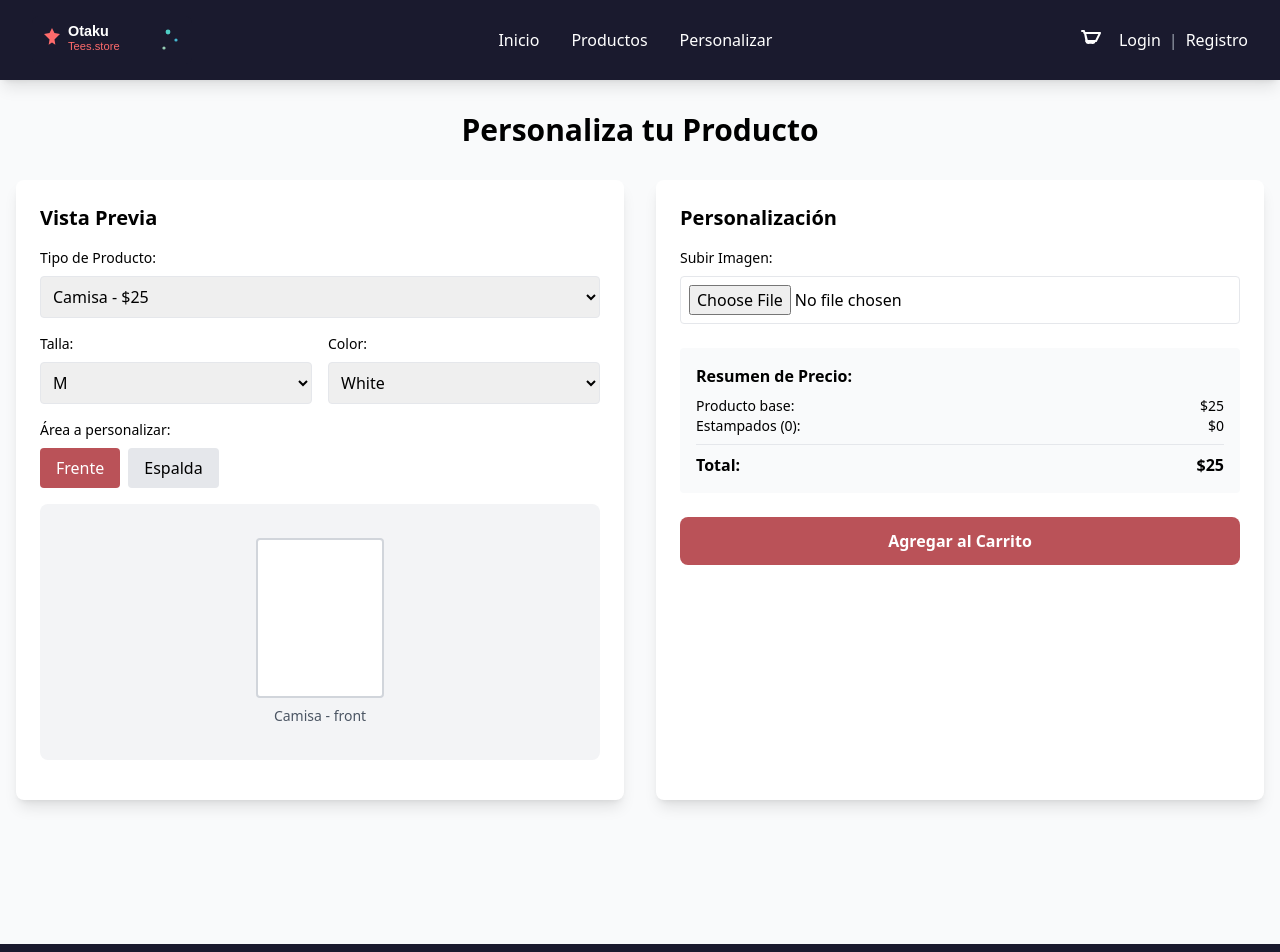
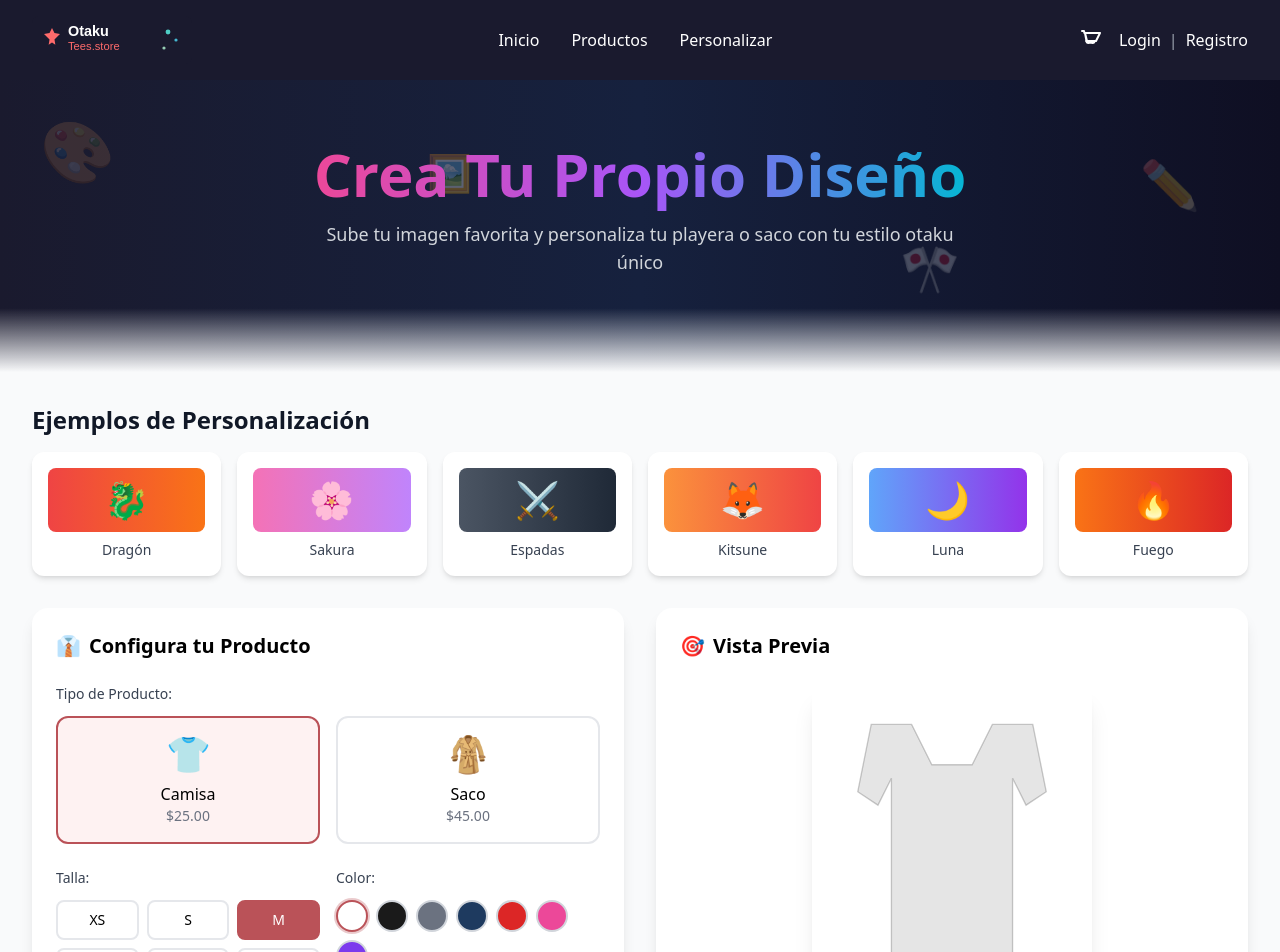
Before and after one commit to Heri-valen/animestill, a SvelteKit app: page /personalizar in a window 1280 px wide. Shown: the top 952 px of the page. Built offline with nearby package versions, Linux system fonts and the light colour scheme.

Commit message:
feat: redesign personalize page with modern banner, preview and image upload visualization

```diff
--- a/src/routes/personalizar/+page.svelte
+++ b/src/routes/personalizar/+page.svelte
@@ -1,26 +1,45 @@
 <script lang="ts">
 	import { addToCart } from '$lib/stores/auth';
+	import { page } from '$app/stores';
 
-	let selectedProduct = 'shirt';
-	let selectedSize = 'M';
-	let selectedColor = 'white';
-	let uploadedImage: File | null = null;
-	let imagePreview = '';
-	let customization = {
-		front: { image: '', position: { x: 50, y: 50 }, size: 50 },
-		back: { image: '', position: { x: 50, y: 50 }, size: 50 },
-		leftSleeve: { image: '', position: { x: 50, y: 50 }, size: 30 },
-		rightSleeve: { image: '', position: { x: 50, y: 50 }, size: 30 }
-	};
-	let activeArea = 'front';
+	let selectedProduct = $state('shirt');
+	let selectedSize = $state('M');
+	let selectedColor = $state('#ffffff');
+	let uploadedImage: File | null = $state(null);
+	let imagePreview = $state('');
+	let customization = $state({
+		front: { image: '', position: { x: 50, y: 40 }, size: 40 },
+		back: { image: '', position: { x: 50, y: 40 }, size: 40 },
+		leftSleeve: { image: '', position: { x: 50, y: 50 }, size: 25 },
+		rightSleeve: { image: '', position: { x: 50, y: 50 }, size: 25 }
+	});
+	let activeArea = $state('front');
 
 	const products = {
-		shirt: { name: 'Camisa', basePrice: 25 },
-		jacket: { name: 'Saco', basePrice: 45 }
+		shirt: { name: 'Camisa', basePrice: 25, preview: '👕' },
+		jacket: { name: 'Saco', basePrice: 45, preview: '🧥' }
 	};
 
 	const sizes = ['XS', 'S', 'M', 'L', 'XL', 'XXL'];
-	const colors = ['white', 'black', 'gray', 'navy', 'red'];
+
+	const colorOptions = [
+		{ name: 'Blanco', value: '#ffffff' },
+		{ name: 'Negro', value: '#1a1a1a' },
+		{ name: 'Gris', value: '#6b7280' },
+		{ name: 'Azul Marino', value: '#1e3a5f' },
+		{ name: 'Rojo', value: '#dc2626' },
+		{ name: 'Rosa', value: '#ec4899' },
+		{ name: 'Morado', value: '#7c3aed' }
+	];
+
+	const exampleDesigns = [
+		{ emoji: '🐉', title: 'Dragón', color: 'from-red-500 to-orange-500' },
+		{ emoji: '🌸', title: 'Sakura', color: 'from-pink-400 to-purple-400' },
+		{ emoji: '⚔️', title: 'Espadas', color: 'from-gray-600 to-gray-800' },
+		{ emoji: '🦊', title: 'Kitsune', color: 'from-orange-400 to-red-500' },
+		{ emoji: '🌙', title: 'Luna', color: 'from-blue-400 to-purple-600' },
+		{ emoji: '🔥', title: 'Fuego', color: 'from-orange-500 to-red-600' }
+	];
 
 	function handleImageUpload(event: Event) {
 		const file = (event.target as HTMLInputElement).files?.[0];
@@ -47,9 +66,14 @@
 		customization[activeArea as keyof typeof customization].size = value;
 	}
 
+	function applyExample(design: (typeof exampleDesigns)[0]) {
+		customization[activeArea as keyof typeof customization].image = design.emoji;
+		imagePreview = design.emoji;
+	}
+
 	function calculatePrice() {
 		const basePrice = products[selectedProduct as keyof typeof products].basePrice;
-		const stampPrice = Object.values(customization).filter((c) => c.image).length * 8;
+		const stampPrice = Object.values(customization).filter((c: any) => c.image).length * 8;
 		return basePrice + stampPrice;
 	}
 
@@ -72,192 +96,399 @@
 	<title>Personalizar - OtakuTees.store</title>
 </svelte:head>
 
-<div class="mx-auto max-w-7xl px-4 py-8">
-	<h1 class="mb-8 text-center text-3xl font-bold">Personaliza tu Producto</h1>
-
-	<div class="grid grid-cols-1 gap-8 lg:grid-cols-2">
-		<!-- Product Preview -->
-		<div class="rounded-lg bg-white p-6 shadow-lg">
-			<h2 class="mb-4 text-xl font-semibold">Vista Previa</h2>
-
-			<!-- Product Type Selector -->
-			<div class="mb-4">
-				<label class="mb-2 block text-sm font-medium">Tipo de Producto:</label>
-				<select bind:value={selectedProduct} class="w-full rounded border p-2">
-					<option value="shirt">Camisa - $25</option>
-					<option value="jacket">Saco - $45</option>
-				</select>
+<div class="min-h-screen bg-gray-50">
+	<div class="relative overflow-hidden bg-gradient-to-r from-[#1a1a2e] via-[#16213e] to-[#0f0f23]">
+		<div class="absolute inset-0 opacity-30">
+			<div class="absolute top-10 left-10 animate-pulse text-6xl">🎨</div>
+			<div class="absolute top-20 right-20 animate-pulse text-5xl" style="animation-delay: 0.5s">
+				✏️
 			</div>
-
-			<!-- Size & Color Selectors -->
-			<div class="mb-4 grid grid-cols-2 gap-4">
-				<div>
-					<label class="mb-2 block text-sm font-medium">Talla:</label>
-					<select bind:value={selectedSize} class="w-full rounded border p-2">
-						{#each sizes as size}
-							<option value={size}>{size}</option>
-						{/each}
-					</select>
+			<div class="absolute top-1/4 left-1/3 animate-pulse text-4xl" style="animation-delay: 1s">
+				🖼️
 			</div>
-				<div>
-					<label class="mb-2 block text-sm font-medium">Color:</label>
-					<select bind:value={selectedColor} class="w-full rounded border p-2">
-						{#each colors as color}
-							<option value={color}>{color.charAt(0).toUpperCase() + color.slice(1)}</option>
-						{/each}
-					</select>
+			<div
+				class="absolute right-1/4 bottom-20 animate-pulse text-5xl"
+				style="animation-delay: 1.5s"
+			>
+				🎌
 			</div>
 		</div>
 
-			<!-- Product Area Selector -->
-			<div class="mb-4">
-				<label class="mb-2 block text-sm font-medium">Área a personalizar:</label>
+		<div class="relative mx-auto max-w-7xl px-4 py-16 sm:px-6 lg:px-8">
+			<div class="text-center">
+				<h1 class="mb-4 text-4xl font-extrabold text-white sm:text-5xl lg:text-6xl">
+					<span
+						class="bg-gradient-to-r from-pink-500 via-purple-500 to-cyan-500 bg-clip-text text-transparent"
+					>
+						Crea Tu Propio Diseño
+					</span>
+				</h1>
+				<p class="mx-auto mb-8 max-w-2xl text-lg text-gray-300">
+					Sube tu imagen favorita y personaliza tu playera o saco con tu estilo otaku único
+				</p>
+			</div>
+		</div>
+
+		<div
+			class="absolute right-0 bottom-0 left-0 h-16 bg-gradient-to-t from-gray-50 to-transparent"
+		></div>
+	</div>
+
+	<div class="mx-auto max-w-7xl px-4 py-8 sm:px-6 lg:px-8">
+		<div class="mb-8">
+			<h2 class="mb-4 text-2xl font-bold text-gray-900">Ejemplos de Personalización</h2>
+			<div class="grid grid-cols-2 gap-4 sm:grid-cols-3 lg:grid-cols-6">
+				{#each exampleDesigns as design}
+					<button
+						onclick={() => applyExample(design)}
+						class="group relative overflow-hidden rounded-xl bg-white p-4 shadow-md transition-all hover:scale-105 hover:shadow-lg"
+					>
+						<div
+							class="bg-gradient-to-r {design.color} mb-2 flex h-16 items-center justify-center rounded-lg text-4xl"
+						>
+							{design.emoji}
+						</div>
+						<p class="text-sm font-medium text-gray-700">{design.title}</p>
+						<div
+							class="absolute inset-0 flex items-center justify-center bg-black/50 opacity-0 transition-opacity group-hover:opacity-100"
+						>
+							<span class="rounded-full bg-white px-3 py-1 text-sm font-medium text-gray-900"
+								>Usar</span
+							>
+						</div>
+					</button>
+				{/each}
+			</div>
+		</div>
+
+		<div class="grid grid-cols-1 gap-8 lg:grid-cols-2">
+			<div class="rounded-2xl bg-white p-6 shadow-lg">
+				<h2 class="mb-6 flex items-center text-xl font-semibold">
+					<span class="mr-2">👔</span> Configura tu Producto
+				</h2>
+
+				<div class="mb-6">
+					<label class="mb-3 block text-sm font-medium text-gray-700">Tipo de Producto:</label>
+					<div class="grid grid-cols-2 gap-4">
+						<button
+							onclick={() => (selectedProduct = 'shirt')}
+							class="flex flex-col items-center rounded-xl border-2 p-4 transition-all {selectedProduct ===
+							'shirt'
+								? 'border-[#ba5258] bg-red-50'
+								: 'border-gray-200 hover:border-gray-300'}"
+						>
+							<span class="mb-2 text-4xl">👕</span>
+							<span class="font-medium">Camisa</span>
+							<span class="text-sm text-gray-500">$25.00</span>
+						</button>
+						<button
+							onclick={() => (selectedProduct = 'jacket')}
+							class="flex flex-col items-center rounded-xl border-2 p-4 transition-all {selectedProduct ===
+							'jacket'
+								? 'border-[#ba5258] bg-red-50'
+								: 'border-gray-200 hover:border-gray-300'}"
+						>
+							<span class="mb-2 text-4xl">🧥</span>
+							<span class="font-medium">Saco</span>
+							<span class="text-sm text-gray-500">$45.00</span>
+						</button>
+					</div>
+				</div>
+
+				<div class="mb-6 grid grid-cols-2 gap-4">
+					<div>
+						<label class="mb-3 block text-sm font-medium text-gray-700">Talla:</label>
+						<div class="grid grid-cols-3 gap-2">
+							{#each sizes as size}
+								<button
+									onclick={() => (selectedSize = size)}
+									class="rounded-lg border-2 py-2 text-center text-sm font-medium transition-all {selectedSize ===
+									size
+										? 'border-[#ba5258] bg-[#ba5258] text-white'
+										: 'border-gray-200 hover:border-gray-300'}"
+								>
+									{size}
+								</button>
+							{/each}
+						</div>
+					</div>
+					<div>
+						<label class="mb-3 block text-sm font-medium text-gray-700">Color:</label>
+						<div class="flex flex-wrap gap-2">
+							{#each colorOptions as color}
+								<button
+									onclick={() => (selectedColor = color.value)}
+									class="h-8 w-8 rounded-full border-2 transition-all hover:scale-110 {selectedColor ===
+									color.value
+										? 'border-[#ba5258] ring-2 ring-[#ba5258]/30'
+										: 'border-gray-300'}"
+									style="background-color: {color.value}"
+									title={color.name}
+								></button>
+							{/each}
+						</div>
+					</div>
+				</div>
+
+				<div class="mb-6">
+					<label class="mb-3 block text-sm font-medium text-gray-700">Área a personalizar:</label>
 					<div class="flex flex-wrap gap-2">
 						<button
-						class="rounded px-4 py-2 {activeArea === 'front'
-							? 'bg-otaku-pink text-white'
-							: 'bg-gray-200'}"
-						on:click={() => setActiveArea('front')}
+							onclick={() => setActiveArea('front')}
+							class="rounded-full px-4 py-2 text-sm font-medium transition-all {activeArea ===
+							'front'
+								? 'bg-[#ba5258] text-white'
+								: 'bg-gray-100 text-gray-700 hover:bg-gray-200'}"
 						>
 							Frente
 						</button>
 						<button
-						class="rounded px-4 py-2 {activeArea === 'back'
-							? 'bg-otaku-pink text-white'
-							: 'bg-gray-200'}"
-						on:click={() => setActiveArea('back')}
+							onclick={() => setActiveArea('back')}
+							class="rounded-full px-4 py-2 text-sm font-medium transition-all {activeArea ===
+							'back'
+								? 'bg-[#ba5258] text-white'
+								: 'bg-gray-100 text-gray-700 hover:bg-gray-200'}"
 						>
 							Espalda
 						</button>
 						{#if selectedProduct === 'jacket'}
 							<button
-							class="rounded px-4 py-2 {activeArea === 'leftSleeve'
-								? 'bg-otaku-pink text-white'
-								: 'bg-gray-200'}"
-							on:click={() => setActiveArea('leftSleeve')}
+								onclick={() => setActiveArea('leftSleeve')}
+								class="rounded-full px-4 py-2 text-sm font-medium transition-all {activeArea ===
+								'leftSleeve'
+									? 'bg-[#ba5258] text-white'
+									: 'bg-gray-100 text-gray-700 hover:bg-gray-200'}"
 							>
 								Manga Izq
 							</button>
 							<button
-							class="rounded px-4 py-2 {activeArea === 'rightSleeve'
-								? 'bg-otaku-pink text-white'
-								: 'bg-gray-200'}"
-							on:click={() => setActiveArea('rightSleeve')}
+								onclick={() => setActiveArea('rightSleeve')}
+								class="rounded-full px-4 py-2 text-sm font-medium transition-all {activeArea ===
+								'rightSleeve'
+									? 'bg-[#ba5258] text-white'
+									: 'bg-gray-100 text-gray-700 hover:bg-gray-200'}"
 							>
 								Manga Der
 							</button>
 						{/if}
 					</div>
 				</div>
+			</div>
 
-			<!-- Product Visualization -->
-			<div class="relative mb-4 flex h-64 items-center justify-center rounded-lg bg-gray-100">
-				<div class="text-center">
+			<div class="rounded-2xl bg-white p-6 shadow-lg">
+				<h2 class="mb-6 flex items-center text-xl font-semibold">
+					<span class="mr-2">🎯</span> Vista Previa
+				</h2>
+
+				<div class="relative mb-6 flex justify-center">
+					<div class="relative">
 						<div
-						class="h-40 w-32 bg-{selectedColor} relative mx-auto mb-2 overflow-hidden rounded border-2 border-gray-300"
+							class="relative mx-auto overflow-hidden rounded-xl shadow-xl transition-all"
+							style="background-color: {selectedColor}; width: 280px; height: 350px;"
 						>
-						{#if customization[activeArea as keyof typeof customization].image}
+							{#if selectedProduct === 'shirt'}
+								<svg viewBox="0 0 200 260" class="h-full w-full" fill="none">
+									<path
+										d="M40 30 L70 30 L85 60 L115 60 L130 30 L160 30 L170 80 L155 90 L145 70 L145 240 L55 240 L55 70 L45 90 L30 80 Z"
+										fill="rgba(0,0,0,0.1)"
+										stroke="rgba(0,0,0,0.2)"
+										stroke-width="1"
+									/>
+								</svg>
+							{:else}
+								<svg viewBox="0 0 220 280" class="h-full w-full" fill="none">
+									<path
+										d="M30 20 L60 20 L75 50 L100 35 L125 50 L140 20 L170 20 L185 80 L165 95 L160 70 L160 260 L60 260 L60 70 L55 95 L35 80 Z"
+										fill="rgba(0,0,0,0.1)"
+										stroke="rgba(0,0,0,0.2)"
+										stroke-width="1"
+									/>
+									<path
+										d="M60 70 L30 80 L30 100 L55 90"
+										fill="rgba(0,0,0,0.1)"
+										stroke="rgba(0,0,0,0.2)"
+									/>
+									<path
+										d="M160 70 L190 80 L190 100 L165 90"
+										fill="rgba(0,0,0,0.1)"
+										stroke="rgba(0,0,0,0.2)"
+									/>
+								</svg>
+							{/if}
+
+							{#if activeArea === 'front' && customization.front.image}
 								<img
-								src={customization[activeArea as keyof typeof customization].image}
-								alt="Stamp"
-								class="absolute transition-all duration-200"
+									src={customization.front.image}
+									alt="Diseño"
+									class="pointer-events-none absolute"
 									style="
-									left: {customization[activeArea as keyof typeof customization].position.x}%;
-									top: {customization[activeArea as keyof typeof customization].position.y}%;
-									width: {customization[activeArea as keyof typeof customization].size}%;
+										left: {customization.front.position.x}%;
+										top: {customization.front.position.y}%;
+										width: {customization.front.size}%;
+										max-width: 120px;
+										transform: translate(-50%, -50%);
+									"
+								/>
+							{/if}
+
+							{#if activeArea === 'back' && customization.back.image}
+								<img
+									src={customization.back.image}
+									alt="Diseño"
+									class="pointer-events-none absolute"
+									style="
+										left: {customization.back.position.x}%;
+										top: {customization.back.position.y}%;
+										width: {customization.back.size}%;
+										max-width: 120px;
+										transform: translate(-50%, -50%);
+									"
+								/>
+							{/if}
+
+							{#if activeArea === 'leftSleeve' && customization.leftSleeve.image && selectedProduct === 'jacket'}
+								<img
+									src={customization.leftSleeve.image}
+									alt="Diseño"
+									class="pointer-events-none absolute"
+									style="
+										left: {customization.leftSleeve.position.x}%;
+										top: {customization.leftSleeve.position.y}%;
+										width: {customization.leftSleeve.size}%;
+										max-width: 50px;
+										transform: translate(-50%, -50%);
+									"
+								/>
+							{/if}
+
+							{#if activeArea === 'rightSleeve' && customization.rightSleeve.image && selectedProduct === 'jacket'}
+								<img
+									src={customization.rightSleeve.image}
+									alt="Diseño"
+									class="pointer-events-none absolute"
+									style="
+										left: {customization.rightSleeve.position.x}%;
+										top: {customization.rightSleeve.position.y}%;
+										width: {customization.rightSleeve.size}%;
+										max-width: 50px;
 										transform: translate(-50%, -50%);
 									"
 								/>
 							{/if}
 						</div>
-					<p class="text-sm text-gray-600">
-						{products[selectedProduct as keyof typeof products].name} - {activeArea}
-					</p>
-				</div>
 					</div>
 				</div>
 
-		<!-- Customization Panel -->
-		<div class="rounded-lg bg-white p-6 shadow-lg">
-			<h2 class="mb-4 text-xl font-semibold">Personalización</h2>
-
-			<!-- Image Upload -->
-			<div class="mb-6">
-				<label class="mb-2 block text-sm font-medium">Subir Imagen:</label>
-				<input
-					type="file"
-					accept="image/*"
-					on:change={handleImageUpload}
-					class="w-full rounded border p-2"
-				/>
-				{#if imagePreview}
-					<img src={imagePreview} alt="Preview" class="mt-2 h-auto max-w-32 rounded" />
-				{/if}
-			</div>
-
 				{#if customization[activeArea as keyof typeof customization].image}
-				<!-- Position Controls -->
-				<div class="mb-4">
-					<label class="mb-2 block text-sm font-medium">Posición Horizontal:</label>
+					<div class="mb-4 space-y-4 rounded-xl bg-gray-50 p-4">
+						<div>
+							<label
+								class="mb-2 flex items-center justify-between text-sm font-medium text-gray-700"
+							>
+								Posición Horizontal
+								<span class="text-[#ba5258]"
+									>{customization[activeArea as keyof typeof customization].position.x}%</span
+								>
+							</label>
 							<input
 								type="range"
 								min="10"
 								max="90"
 								value={customization[activeArea as keyof typeof customization].position.x}
-						on:input={(e) => updatePosition('x', parseInt((e.target as HTMLInputElement).value))}
-						class="w-full"
+								oninput={(e) => updatePosition('x', parseInt((e.target as HTMLInputElement).value))}
+								class="w-full cursor-pointer accent-[#ba5258]"
 							/>
 						</div>
 
-				<div class="mb-4">
-					<label class="mb-2 block text-sm font-medium">Posición Vertical:</label>
+						<div>
+							<label
+								class="mb-2 flex items-center justify-between text-sm font-medium text-gray-700"
+							>
+								Posición Vertical
+								<span class="text-[#ba5258]"
+									>{customization[activeArea as keyof typeof customization].position.y}%</span
+								>
+							</label>
 							<input
 								type="range"
 								min="10"
 								max="90"
 								value={customization[activeArea as keyof typeof customization].position.y}
-						on:input={(e) => updatePosition('y', parseInt((e.target as HTMLInputElement).value))}
-						class="w-full"
+								oninput={(e) => updatePosition('y', parseInt((e.target as HTMLInputElement).value))}
+								class="w-full cursor-pointer accent-[#ba5258]"
 							/>
 						</div>
 
-				<div class="mb-6">
-					<label class="mb-2 block text-sm font-medium">Tamaño:</label>
+						<div>
+							<label
+								class="mb-2 flex items-center justify-between text-sm font-medium text-gray-700"
+							>
+								Tamaño
+								<span class="text-[#ba5258]"
+									>{customization[activeArea as keyof typeof customization].size}%</span
+								>
+							</label>
 							<input
 								type="range"
 								min="10"
 								max="80"
 								value={customization[activeArea as keyof typeof customization].size}
-						on:input={(e) => updateSize(parseInt((e.target as HTMLInputElement).value))}
-						class="w-full"
+								oninput={(e) => updateSize(parseInt((e.target as HTMLInputElement).value))}
+								class="w-full cursor-pointer accent-[#ba5258]"
 							/>
+						</div>
 					</div>
 				{/if}
 
-			<!-- Price Summary -->
-			<div class="mb-6 rounded bg-gray-50 p-4">
-				<h3 class="mb-2 font-semibold">Resumen de Precio:</h3>
-				<div class="flex justify-between text-sm">
-					<span>Producto base:</span>
+				<div class="mb-6">
+					<label class="mb-3 block text-sm font-medium text-gray-700">Sube tu propia imagen:</label>
+					<div class="relative">
+						<input
+							type="file"
+							accept="image/*"
+							onchange={handleImageUpload}
+							class="absolute inset-0 w-full cursor-pointer opacity-0"
+						/>
+						<div
+							class="flex h-32 flex-col items-center justify-center rounded-xl border-2 border-dashed border-gray-300 bg-gray-50 transition-colors hover:border-[#ba5258] hover:bg-red-50"
+						>
+							<span class="mb-2 text-4xl">📤</span>
+							<span class="text-sm text-gray-500">Click para subir imagen</span>
+						</div>
+					</div>
+					{#if imagePreview}
+						<div class="mt-3 flex items-center gap-3 rounded-lg bg-gray-50 p-2">
+							<img src={imagePreview} alt="Preview" class="h-12 w-12 rounded-lg object-cover" />
+							<span class="text-sm text-gray-600">Imagen cargada ✓</span>
+						</div>
+					{/if}
+				</div>
+
+				<div class="rounded-xl bg-gradient-to-r from-[#1a1a2e] to-[#16213e] p-4 text-white">
+					<h3 class="mb-3 font-semibold">Resumen del Precio:</h3>
+					<div class="flex justify-between text-sm text-gray-300">
+						<span>Producto base ({products[selectedProduct as keyof typeof products].name}):</span>
 						<span>${products[selectedProduct as keyof typeof products].basePrice}</span>
 					</div>
-				<div class="flex justify-between text-sm">
-					<span>Estampados ({Object.values(customization).filter((c) => c.image).length}):</span>
-					<span>${Object.values(customization).filter((c) => c.image).length * 8}</span>
+					<div class="flex justify-between text-sm text-gray-300">
+						<span
+							>Estampados ({Object.values(customization).filter((c: any) => c.image).length}):</span
+						>
+						<span>${Object.values(customization).filter((c: any) => c.image).length * 8}</span>
 					</div>
-				<div class="mt-2 flex justify-between border-t pt-2 font-bold">
+					<div class="mt-3 flex justify-between border-t border-gray-600 pt-3 text-lg font-bold">
 						<span>Total:</span>
-					<span>${calculatePrice()}</span>
+						<span class="text-[#ba5258]">${calculatePrice()}</span>
 					</div>
 				</div>
 
-			<!-- Add to Cart Button -->
 				<button
-				on:click={addToCartHandler}
-				class="bg-otaku-pink w-full rounded-lg px-4 py-3 font-bold text-white transition-colors hover:bg-red-600"
+					onclick={addToCartHandler}
+					class="mt-6 w-full rounded-xl bg-gradient-to-r from-[#ba5258] to-red-600 py-4 text-lg font-bold text-white transition-all hover:scale-[1.02] hover:shadow-lg hover:shadow-red-500/30"
 				>
-				Agregar al Carrito
+					🛒 Agregar al Carrito
 				</button>
 			</div>
 		</div>
 	</div>
+</div>
```
Lines whose indentation alone changed are shown as unchanged.
